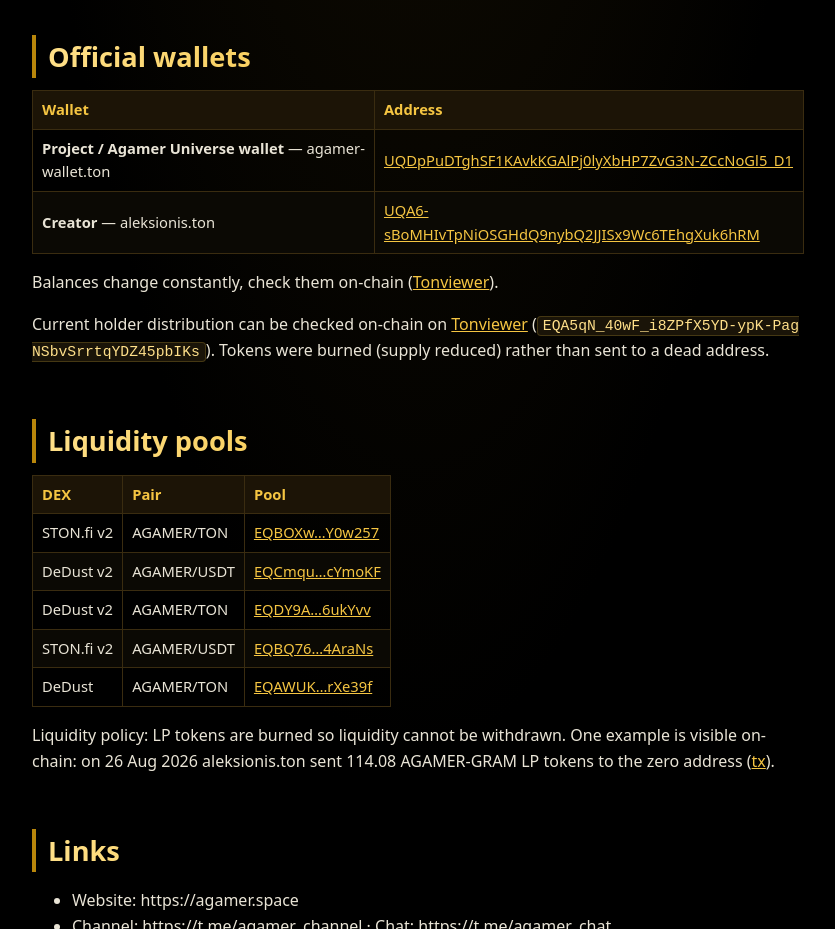
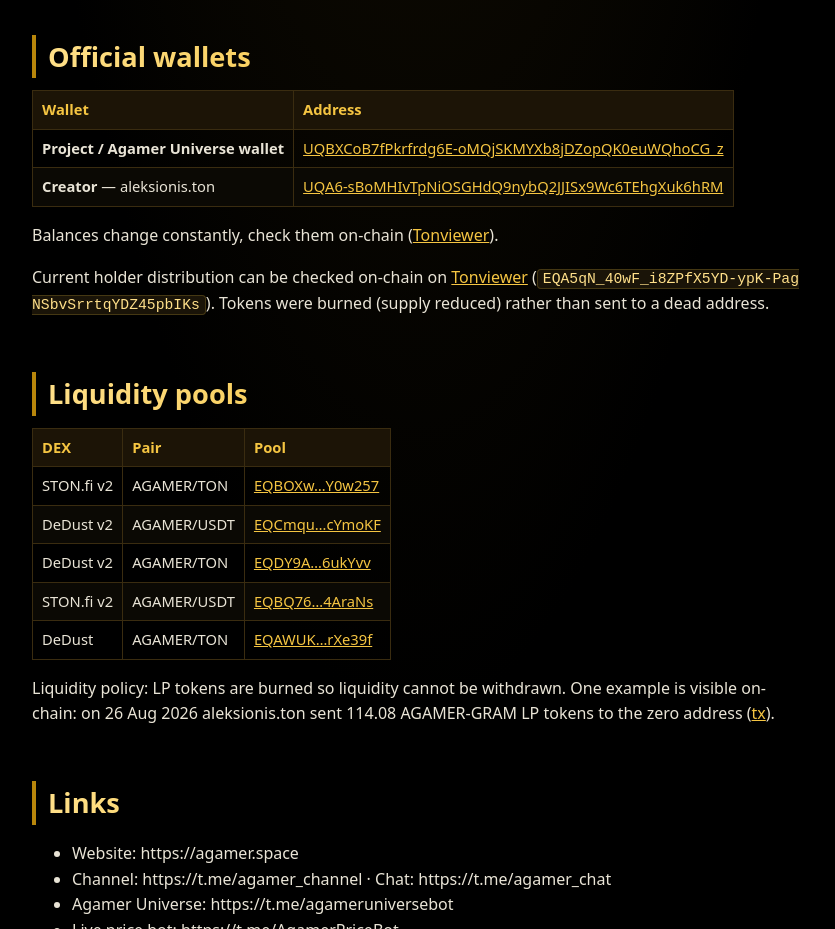
Before and after one commit to Aleksionis/agamer-site, a website: page public/tokenomics/index.html in a window 1280 px wide. Shown: the part 2440-3369 px from the top of the page, without its empty margins (222-1057 px from the left). Drawn offline with Linux system fonts and the light colour scheme.

Commit message:
Update project wallet address to the new wallet

```diff
--- a/public/tokenomics/index.html
+++ b/public/tokenomics/index.html
@@ -91,8 +91,8 @@
 </thead>
 <tbody>
 <tr>
-<td><strong>Project / Agamer Universe wallet</strong> — agamer-wallet.ton</td>
-<td><a href="https://tonviewer.com/UQDpPuDTghSF1KAvkKGAlPj0lyXbHP7ZvG3N-ZCcNoGl5_D1">UQDpPuDTghSF1KAvkKGAlPj0lyXbHP7ZvG3N-ZCcNoGl5_D1</a></td>
+<td><strong>Project / Agamer Universe wallet</strong></td>
+<td><a href="https://tonviewer.com/UQBXCoB7fPkrfrdg6E-oMQjSKMYXb8jDZopQK0euWQhoCG_z">UQBXCoB7fPkrfrdg6E-oMQjSKMYXb8jDZopQK0euWQhoCG_z</a></td>
 </tr>
 <tr>
 <td><strong>Creator</strong> — aleksionis.ton</td>
```
Also changed, not shown: public/whitepaper/index.html (+2 -2 lines).
